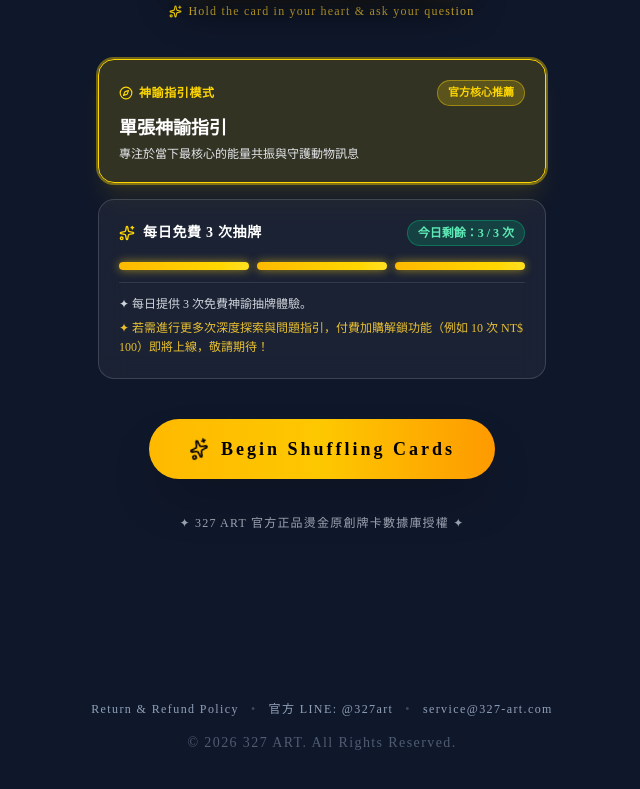
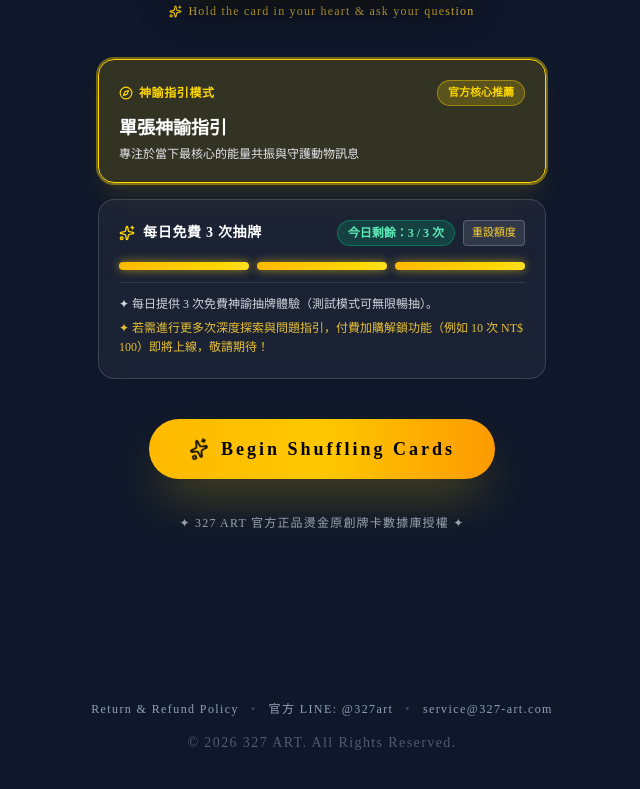
Before and after one commit to Win-win327/327-art, a React (Vite) app: page /draw in a window 1280 px wide. Shown: the part 841-1630 px from the top of the page, without its empty margins (318-958 px from the left). Built offline with nearby package versions, Linux system fonts and the light colour scheme.

Commit message:
feat: unlock testing so user can draw freely anytime, add instant quota reset button, and remove (合一後在攤開) text

```diff
--- a/src/pages/CardDraw.tsx
+++ b/src/pages/CardDraw.tsx
@@ -173,12 +173,8 @@ export default function CardDraw() {
   // Deck spread cards count
   const SPREAD_COUNT = 15;
 
-  // Start the Hindu shuffle mini-game
+  // Start the Hindu shuffle mini-game (Always accessible for testing)
   const handleStartShuffle = () => {
-    if (remainingFreeDraws <= 0) {
-      setShowQuotaModal(true);
-      return;
-    }
     if (soundEnabled) playMysticChime();
     setShuffleCount(0);
     setShufflePhase("split");
@@ -219,7 +215,7 @@ export default function CardDraw() {
   const handleSelectCard = (index: number) => {
     if (soundEnabled) playMysticChime();
 
-    // Deduct one draw from daily quota
+    // Deduct one draw from daily quota (can reach 0 without locking test)
     deductDrawCount();
 
     // Pick a card from dataset
@@ -239,12 +235,8 @@ export default function CardDraw() {
     }, 800);
   };
 
-  // Reset to draw again
+  // Reset to draw again (Never blocks testing)
   const handleResetDraw = () => {
-    if (remainingFreeDraws <= 0) {
-      setShowQuotaModal(true);
-      return;
-    }
     setIsFlipped(false);
     setSelectedCards([]);
     setShuffleCount(0);
@@ -501,6 +493,7 @@ export default function CardDraw() {
                   <Sparkles size={16} className="text-gold-end" />
                   <span>每日免費 3 次抽牌</span>
                 </span>
+                <div className="flex items-center gap-2">
                   <span className={`text-xs px-2.5 py-1 rounded-full font-bold border ${
                     remainingFreeDraws > 0
                       ? "bg-emerald-500/20 text-emerald-300 border-emerald-500/40"
@@ -508,6 +501,15 @@ export default function CardDraw() {
                   }`}>
                     今日剩餘：{remainingFreeDraws} / {MAX_FREE_DRAWS} 次
                   </span>
+                  <button
+                    type="button"
+                    onClick={handleResetQuotaForTest}
+                    className="text-[11px] px-2 py-0.5 rounded bg-white/10 hover:bg-white/20 text-amber-300 hover:text-white border border-white/20 transition-all cursor-pointer font-medium"
+                    title="重設測試額度（隨時恢復 3 次）"
+                  >
+                    重設額度
+                  </button>
+                </div>
               </div>
 
               {/* 3 Visual Quota Crystals */}
@@ -530,7 +532,7 @@ export default function CardDraw() {
 
               {/* Additional Paid Draws Notice */}
               <div className="text-xs text-gray-300 leading-relaxed border-t border-white/10 pt-3 space-y-1">
-                <p>✦ 每日提供 3 次免費神諭抽牌體驗。</p>
+                <p>✦ 每日提供 3 次免費神諭抽牌體驗（測試模式可無限暢抽）。</p>
                 <p className="text-amber-300/90">
                   ✦ 若需進行更多次深度探索與問題指引，付費加購解鎖功能（例如 10 次 NT$ 100）即將上線，敬請期待！
                 </p>
@@ -539,23 +541,15 @@ export default function CardDraw() {
 
           </div>
 
-          {/* Golden Start Button (Clean, without parenthetical quota count!) */}
+          {/* Golden Start Button (Always active so user can freely test anytime!) */}
           <div className="pt-2">
             <button
               type="button"
               onClick={handleStartShuffle}
-              className={`px-10 py-4 rounded-full font-bold tracking-[3px] text-base sm:text-lg transition-all shadow-2xl flex items-center justify-center gap-3 mx-auto cursor-pointer ${
-                remainingFreeDraws > 0
-                  ? "bg-gradient-to-r from-amber-400 via-yellow-400 to-amber-500 hover:from-yellow-300 hover:to-amber-400 text-black hover:scale-105 active:scale-95"
-                  : "bg-gradient-to-r from-amber-600/50 to-yellow-600/50 text-white/80 border border-amber-400/30 hover:scale-105"
-              }`}
+              className="px-10 py-4 rounded-full font-bold tracking-[3px] text-base sm:text-lg transition-all shadow-2xl flex items-center justify-center gap-3 mx-auto cursor-pointer bg-gradient-to-r from-amber-400 via-yellow-400 to-amber-500 hover:from-yellow-300 hover:to-amber-400 text-black hover:scale-105 active:scale-95 shadow-gold-end/30"
             >
               <Sparkles size={20} className="animate-spin text-inherit" style={{ animationDuration: "6s" }} />
-              <span>
-                {remainingFreeDraws > 0
-                  ? (isEn ? "Begin Shuffling Cards" : isJa ? "カードをシャッフルする" : "開始感應洗牌")
-                  : (isEn ? "Daily Limit Reached" : "今日免費次數已用完")}
-              </span>
+              <span>{isEn ? "Begin Shuffling Cards" : isJa ? "カードをシャッフルする" : "開始感應洗牌"}</span>
             </button>
           </div>
 
@@ -633,7 +627,7 @@ export default function CardDraw() {
               輕觸洗牌・切牌調頻
             </h2>
             <p className="text-xs sm:text-sm text-gray-300 max-w-lg mx-auto">
-              輕觸洗牌時，兩疊牌會疊合歸一、再攤開為二。每一次切換，都在調律你與守護動物的能量共振。
+              每一次切換牌疊，都在調律你與守護動物的心念共振。
             </p>
           </div>
 
@@ -801,7 +795,7 @@ export default function CardDraw() {
 
             {/* Tap cue tag overlay */}
             <div className="absolute bottom-3 inset-x-8 py-1.5 px-3 rounded-lg bg-black/65 backdrop-blur-md border border-white/20 text-[11px] text-amber-200 tracking-wider text-center pointer-events-none group-hover:border-gold-end/50">
-              {isMerged ? "✦ 疊合歸一 ✦" : "✦ 輕觸畫面洗牌（合一後再攤開）✦"}
+              {isMerged ? "✦ 疊合歸一 ✦" : "✦ 輕觸畫面洗牌 ✦"}
             </div>
 
           </div>
```
Lines whose indentation alone changed are shown as unchanged.
